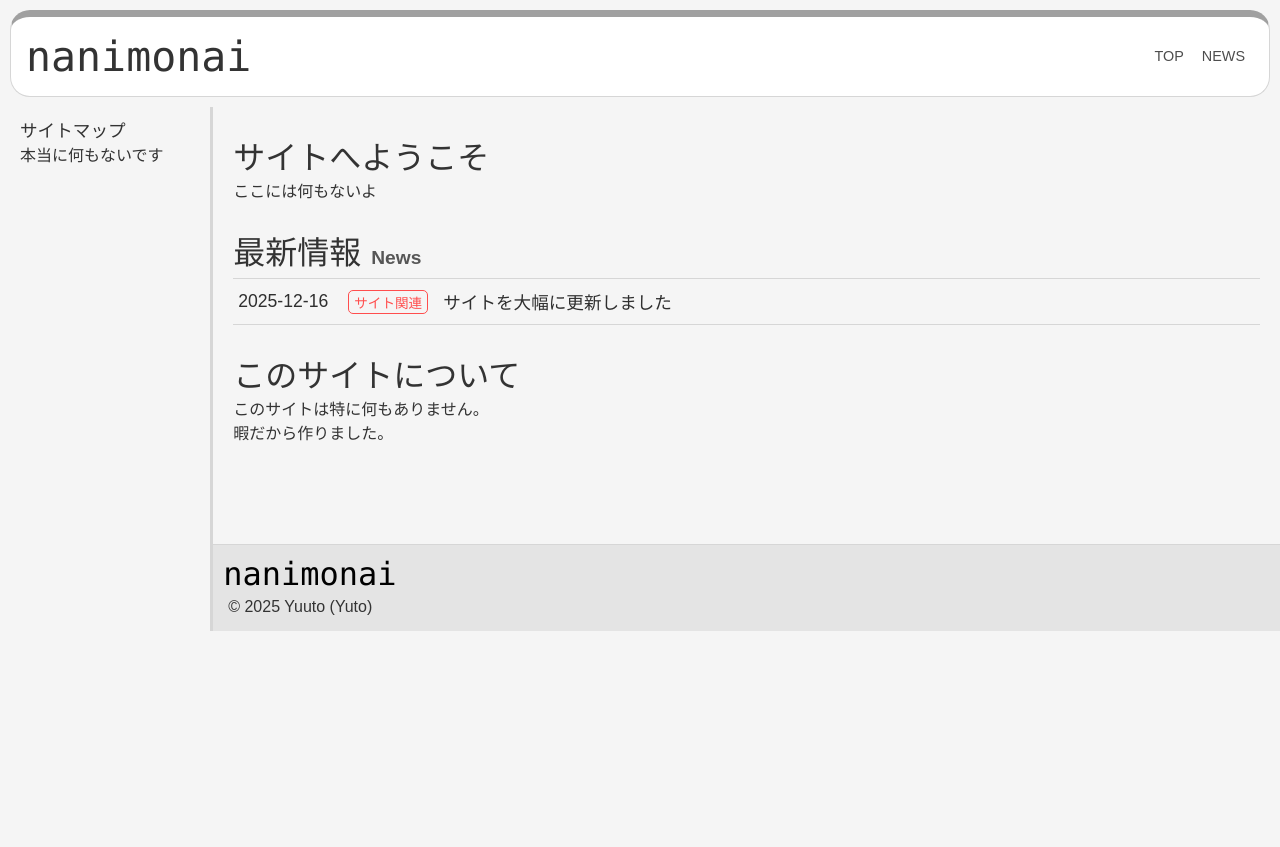
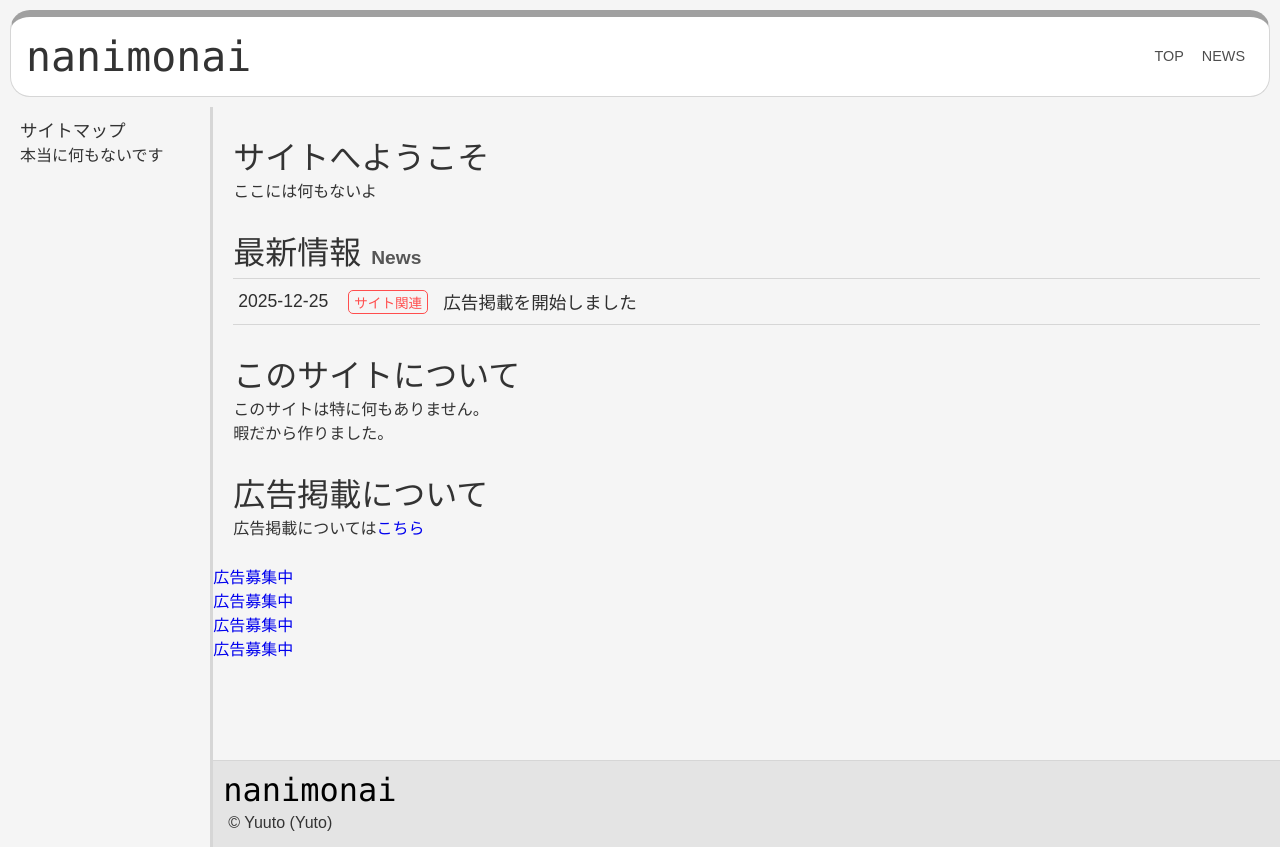
Before and after one commit to yuuto-11131113aaaa/karisite, a plain HTML site: page index.html in a window 1280 px wide. Before the commit the page ends 800 px from the top, so only its background shows below. Drawn offline with Linux system fonts and the light colour scheme.

Commit message:
kousinyo!

```diff
--- a/index.html
+++ b/index.html
@@ -3,9 +3,13 @@
 
 <head>
     <base target="_top">
+    <meta charset="UTF-8">
+    <meta name="google-site-verification" content="bPa_Ov7QWrpGospQgKca41mdj30dBuiyCtsF9oCEPJ4" />
     <link rel="stylesheet" href="style.css">
     <script src="script.js"></script>
     <meta name="viewport" content="width=device-width, initial-scale=1.0">
+    <meta name="description" content="このサイトは、nanimonai サイトです。">
+    <link rel="canonical" href="https://karisite.vercel.app/">
     <title>nanimonai</title>
 </head>
 
@@ -32,14 +36,14 @@
             <div class="home_news">
                 <h1 class="home_news_title">最新情報<b class="home_news_title_en">News</b></h1>
                 <tr class="news_tab_tr">
-                    <a href="">
+                    <a href="test.html">
                         <td>
                             <div class="news_tab_td">
                                 <div class="news_tab">
-                                    <div class="news_tab_day">2025-12-16</div>
+                                    <div class="news_tab_day">2025-12-25</div>
                                     <div class="news_tab_label">サイト関連</div>
                                 </div>
-                                <div class="news_tab_name">サイトを大幅に更新しました</div>
+                                <div class="news_tab_name">広告掲載を開始しました</div>
                             </div>
                         </td>
                     </a>
@@ -49,9 +53,29 @@
                 <h1 class="home_content_title">このサイトについて</h1>
                 <p class="home_content_text">このサイトは特に何もありません。<br>暇だから作りました。</p>
             </div>
-            <div class="end_footer">
-                <div class="logo">nanimonai</div>
-                <div class="end_footer_text">© 2025 Yuuto (Yuto)</div>
+            <div class="home_content">
+                <h1 class="home_content_title">広告掲載について</h1>
+                <p class="home_content_text">広告掲載については<a href="test.html">こちら</a></p>
+            </div>
+            <div class="footer">
+                <div class="end_footer_before">
+                    <a href="test.html">
+                        <div class="end_footer_before_cm bosyu">広告募集中</div>
+                    </a>
+                    <a href="test.html">
+                        <div class="end_footer_before_cm bosyu">広告募集中</div>
+                    </a>
+                    <a href="test.html">
+                        <div class="end_footer_before_cm bosyu">広告募集中</div>
+                    </a>
+                    <a href="test.html">
+                        <div class="end_footer_before_cm bosyu">広告募集中</div>
+                    </a>
+                </div>
+                <div class="end_footer">
+                    <div class="logo">nanimonai</div>
+                    <div class="end_footer_text">© Yuuto (Yuto)</div>
+                </div>
             </div>
         </div>
     </div>
```
